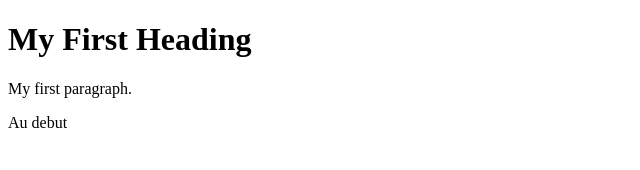
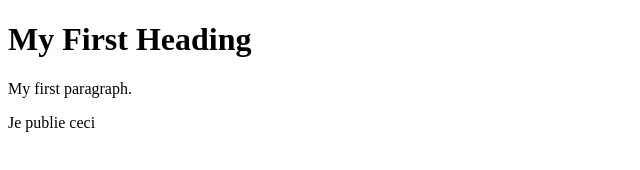
Before and after one commit to ckacfah/Test-git, a plain HTML site: page test.html in a window 1280 px wide. Shown: the full height of the page, 0-640 px from the left. Drawn offline with Linux system fonts and the light colour scheme.

Commit message:
Publication

```diff
--- a/test.html
+++ b/test.html
@@ -6,7 +6,7 @@
 
 <p>My first paragraph.</p>
 
-<p> Au debut </p>
+<p> Je publie ceci </p>
 
 
 </body>
```
